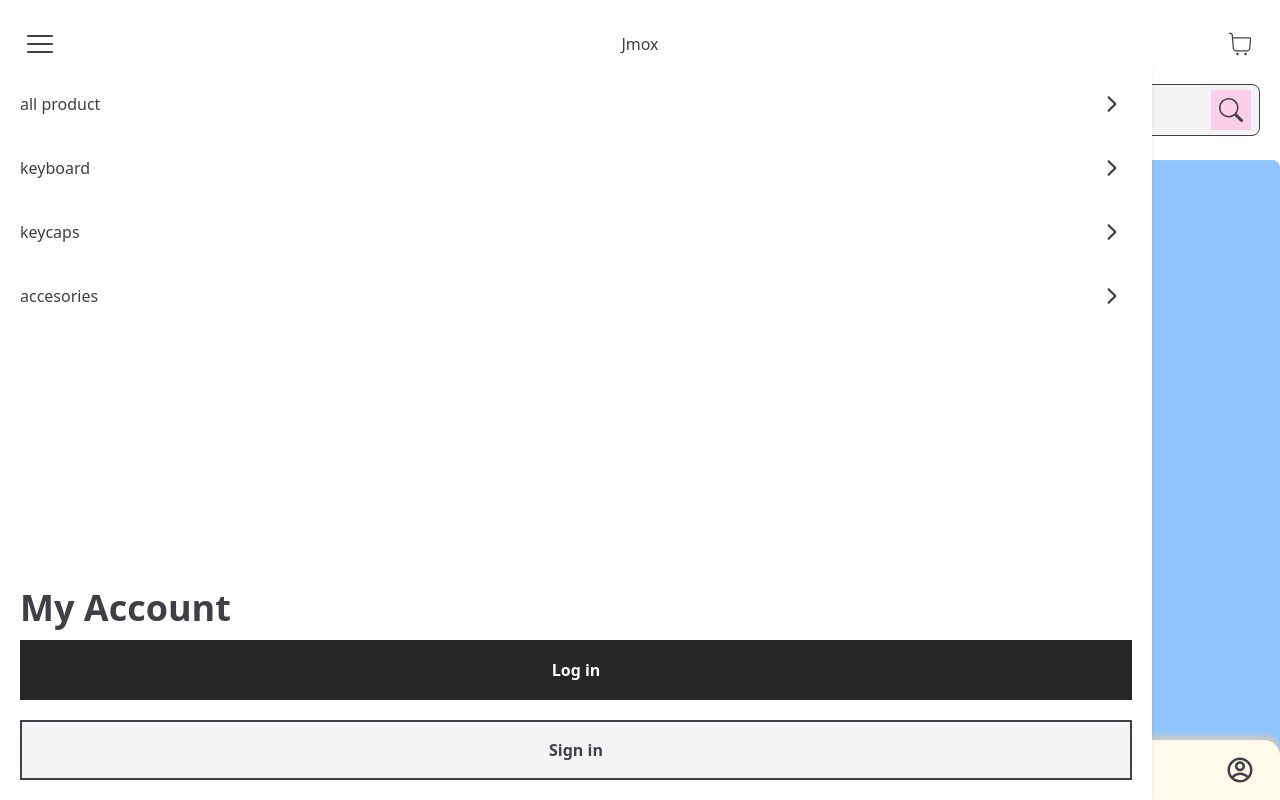
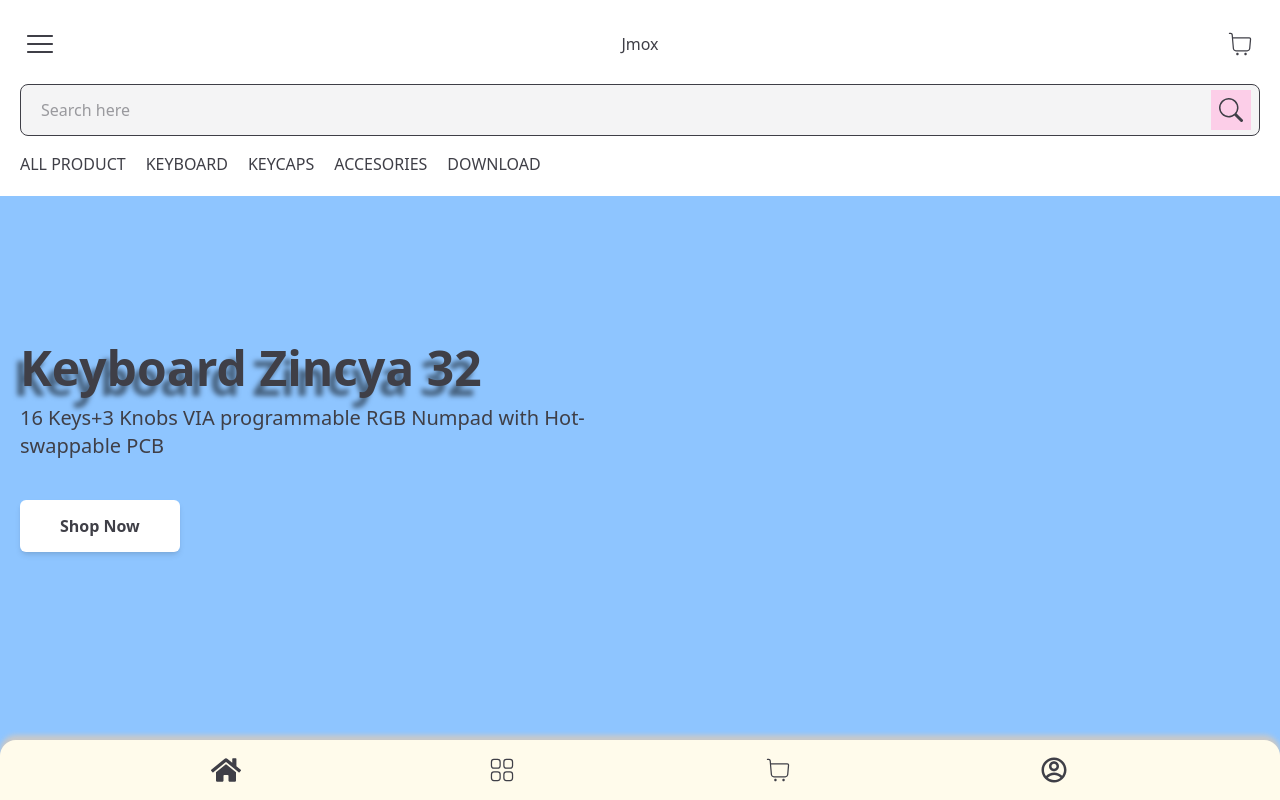
Before and after one commit to Bills-6/E-oommerce-basic, a Next.js app: page / in a window 1280 px wide. Shown: the top 800 px of the page. Built offline with nearby package versions, Linux system fonts and the light colour scheme.

Commit message:
fix state isOpen

```diff
--- a/app/components/headerTop.tsx
+++ b/app/components/headerTop.tsx
@@ -18,7 +18,13 @@
 	);
 }
 
-export default function HeaderTop() {
+type TypeToggle = {
+	toggle: () => void;
+}
+
+export default function HeaderTop(
+	{ toggle }: TypeToggle
+) {
 	const [isInvisible, setIsInvisible] = useState(true);
 	const lastScrollY = useRef(0);
 
@@ -48,7 +54,6 @@
 			window.removeEventListener("scroll", handleScroll);
 		};
 	}, []);
-
 	const handleNavClick = () => {
 		setIsInvisible(true);
 	}
@@ -64,7 +69,7 @@
 			<div className="container mx-auto">
 				{/* mobile Layout */}
 				<div className="mobileWrapper flex items-center justify-between mb-5 pt-6">
-					<button className="hamburger w-10 h-10 text-3xl full-center" type="button">
+					<button className="hamburger w-10 h-10 text-3xl full-center" type="button" onClick={toggle}>
 						<RxHamburgerMenu />
 					</button>
 					<a className="" href="#">Jmox</a>
@@ -73,6 +78,15 @@
 					</button>
 				</div>
 				<SearchBar />
+				<nav className="navLarge hidden md:block pt-4">
+					<ul className="flex items-center gap-5 uppercase">
+						<li className="">All product</li>
+						<li className="">keyboard</li>
+						<li className="">keycaps</li>
+						<li className="">accesories</li>
+						<li className="">download</li>
+					</ul>
+				</nav>
 			</div>
 		</header>
 	);
--- a/app/components/navBottom.tsx
+++ b/app/components/navBottom.tsx
@@ -8,7 +8,7 @@
 export default function NavBottomHome() {
 	return (
 	<nav className='fixed bottom-0 left-0 right-0 h-15 z-20 bg-amber-50 rounded-tl-2xl rounded-tr-2xl shadow-[0_-5px_5px_#c9c9c9] px-5'>
-          <ul className='navList h-full flex items-center justify-between'>
+          <ul className='navList h-full flex items-center justify-between md:w-[70%] md:mx-auto md:gap-6'>
 			<li className="w-10 h-10 text-3xl full-center cursor-pointer hover-nav-bottom">
 				<FaHome />
 			</li>
--- a/app/components/sidebar.tsx
+++ b/app/components/sidebar.tsx
@@ -8,13 +8,12 @@
 import EntryTitle from "./entryTitle";
 
 // interfice | type
-interface ListTypeProps {
+type ListTypeProps = {
 	name: string | undefined;
 }
 
 interface SidebarProps {
 	active: boolean;
-	onClose: () => void
 }
 
 // list component
@@ -31,14 +30,15 @@
 	);
 }
 
-export default function SidebarHomeMobile({ active, onClose }: SidebarProps) {
+export default function SidebarHomeMobile({ active }: SidebarProps) {
 	return (
 	<>
-		{active && (
-			<button className='w-[10%] inset-0 left-0 top-0 h-screen fixed z-[122] bg-zinc-700/70' onClick={onClose}></button>
-		)}
-
-		<aside className={`fixed w-[90%] left-0 top-[calc(24px+40px)] h-[calc(100dvh-(24px+40px))] bg-white shadow-md overflow-hidden z-[200] transition-all p-5 flex flex-col justify-between`}>
+		<aside className={`fixed w-[90%] left-0 top-[calc(24px+40px)] h-[calc(100dvh-(24px+40px))] bg-white shadow-md overflow-hidden z-[200] transition-all duration-400 p-5 flex flex-col justify-between
+			${
+				active
+				? '' : '-translate-x-400'
+			}
+		`}>
 			<ul className='categoryList'>
 				{categoryList.map(category => (
 					<ListCategoryMobile
--- a/app/lib/mappings/dataCategory.ts
+++ /dev/null
@@ -1,8 +0,0 @@
-'strict'
-
-export const categoryData = [
-	{ icon: '📱', value: 'Elektronik', href: '/category?=elektronik' },
-	{ icon: '👗', value: 'Fashion', href: '/category?=elektronik' },
-	{ icon: '🌟', value: 'Kecantikan', href: '/category?=elektronik' },
-	{ icon: '🏐', value: 'Hobi', href: '/category?=elektronik' },
-];
--- a/app/page.tsx
+++ b/app/page.tsx
@@ -21,16 +21,16 @@
   const [isOpen, setIsOpen] = useState(false);
 
   function handleOpenSidebarMobile() {
-    setIsOpen(!isOpen);
+    setIsOpen((prev) => !prev);
   }
 
 
 
   return (
     <div className="root text-zinc-700">
-      <SidebarHomeMobile active={isOpen} onClose={handleOpenSidebarMobile} />
+      <SidebarHomeMobile active={isOpen} />
       {/* <div className='bar-promo h-15 bg-red-300'></div> */}
-      <HeaderTop />
+      <HeaderTop toggle={handleOpenSidebarMobile} />
 
         {/* banner */}
         <Slider />
```
